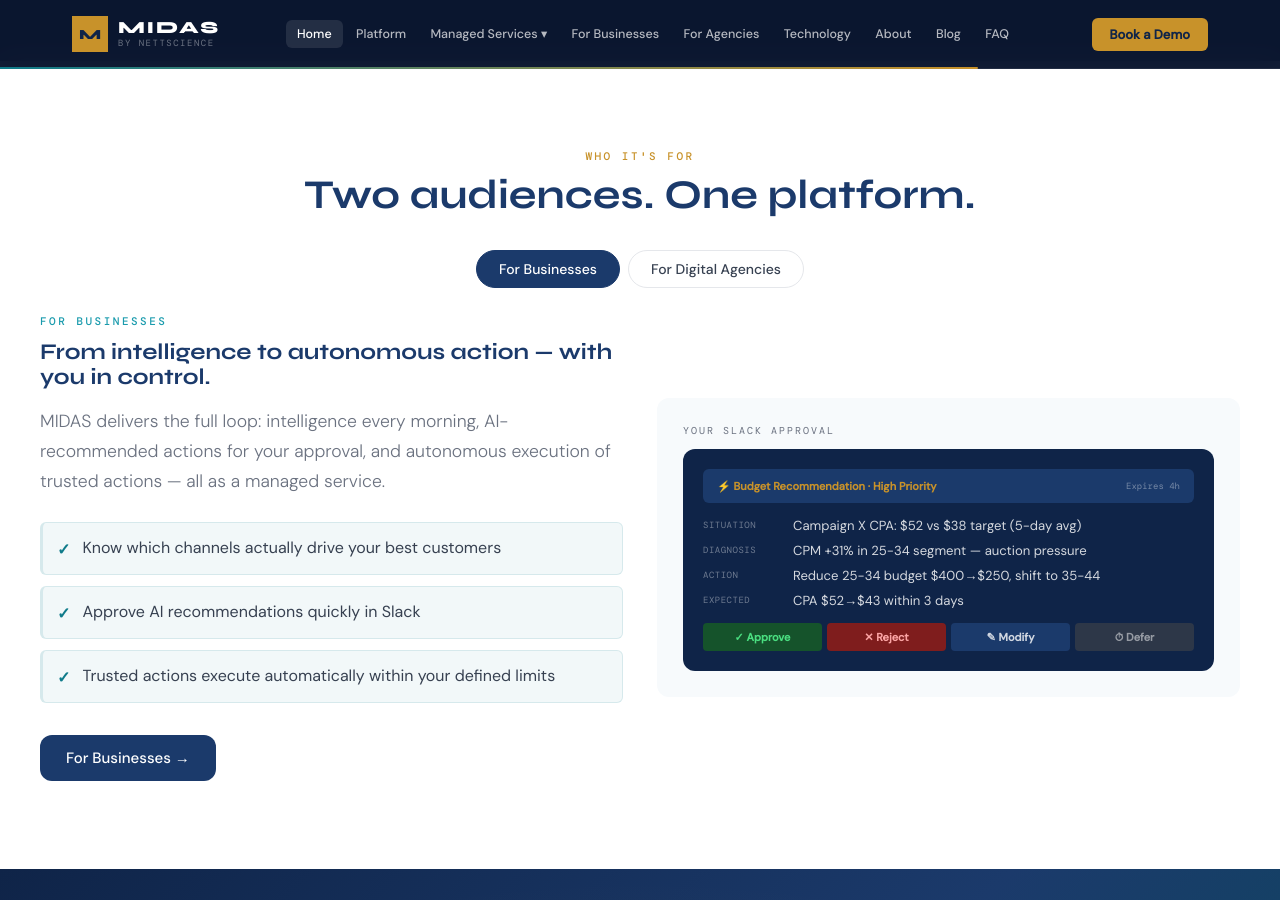
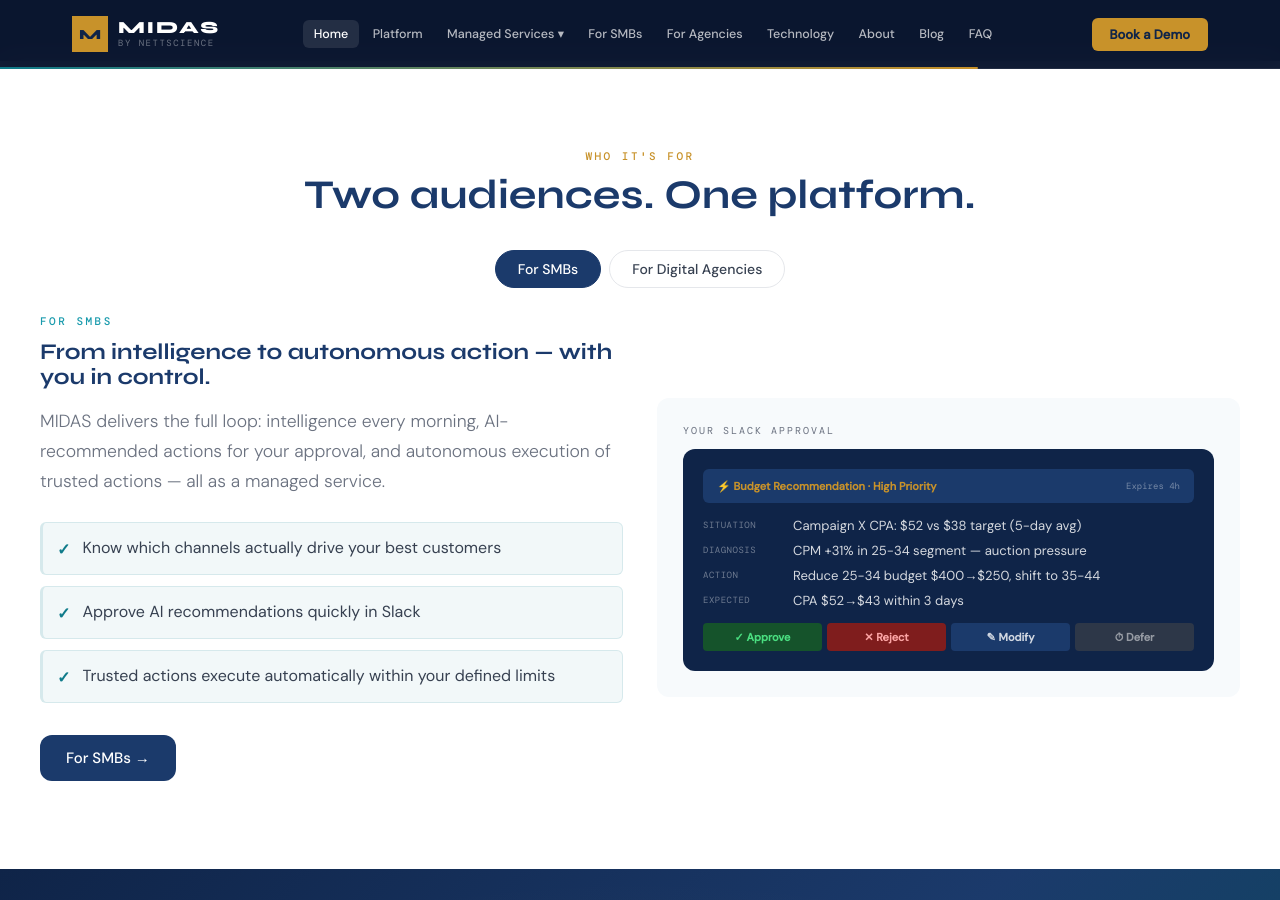
Before and after one commit to NettScienceAnalytics/midas_site, a Jekyll site: the page index.html, which Jekyll copies as it is, in a window 1280 px wide and 900 px high, scrolled down 2937 px. Built offline with Jekyll 4.4.1, drawn with Linux system fonts in a browser that asks for light colours; some of the changed text lies outside the part shown.

Commit message:
Update index.html

```diff
--- a/index.html
+++ b/index.html
@@ -132,7 +132,7 @@
 </head>
 <body>
 <!-- Google Tag Manager (noscript) -->
-<noscript><iframe src="https://www.googletagmanager.com/ns.html?id=GTM-W2L5FKGV"
+<noscript><iframe src="https://www.googletagmanager.com/ns.html?id=GTM-REPLACE_WITH_YOUR_ID"
 height="0" width="0" style="display:none;visibility:hidden"></iframe></noscript>
 <!-- End Google Tag Manager (noscript) -->
 <nav class="nav">
@@ -152,7 +152,7 @@
           <button class="nav-dd-item" onclick="showPage('l3');closeDD()">Layer 3: Channel &amp; Execution</button>
         </div>
       </div>
-      <button class="nl" onclick="showPage('businesses')">For Businesses</button>
+      <button class="nl" onclick="showPage('businesses')">For SMBs</button>
       <button class="nl" onclick="showPage('agencies')">For Agencies</button>
       <button class="nl" onclick="showPage('technology')">Technology</button>
       <button class="nl" onclick="showPage('about')">About</button>
@@ -200,7 +200,7 @@
   <div class="tbar">
     <span class="tlbl">Built on</span><div class="tdiv"></div>
     <div class="tools">
-      <span class="chip"><span class="cdot"></span>n8n</span><span class="chip"><span class="cdot"></span>KNIME</span><span class="chip"><span class="cdot"></span>PostgreSQL</span><span class="chip"><span class="cdot"></span>Ollama</span><span class="chip"><span class="cdot"></span>Apache Superset</span><span class="chip"><span class="cdot"></span>Nginx</span><span class="chip"><span class="cdot"></span>Docker</span><span class="chip"><span class="cdot"></span>Claude API</span>
+      <span class="chip"><span class="cdot"></span>n8n</span><span class="chip"><span class="cdot"></span>KNIME</span><span class="chip"><span class="cdot"></span>PostgreSQL</span><span class="chip"><span class="cdot"></span>Ollama</span><span class="chip"><span class="cdot"></span>Apache Superset</span><span class="chip"><span class="cdot"></span>Caddy</span><span class="chip"><span class="cdot"></span>Docker</span><span class="chip"><span class="cdot"></span>Claude API</span>
     </div>
     <div class="tdiv"></div>
     <span class="tlbl" style="color:rgba(255,255,255,.45)">Private VPS Infrastructure</span>
@@ -310,12 +310,12 @@
   <div class="w">
     <div class="tc mb8"><span class="eye">Who It's For</span><h2 class="tn">Two audiences. One platform.</h2></div>
     <div class="tabs">
-      <div class="tab active" onclick="switchTab(this,'tab-smb')">For Businesses</div>
+      <div class="tab active" onclick="switchTab(this,'tab-smb')">For SMBs</div>
       <div class="tab" onclick="switchTab(this,'tab-agency')">For Digital Agencies</div>
     </div>
     <div id="tab-smb" class="panel active">
       <div>
-        <span class="eye eye-t">For Businesses</span>
+        <span class="eye eye-t">For SMBs</span>
         <h3 class="tn mt3 mb4">From intelligence to autonomous action — with you in control.</h3>
         <p class="lead mb6">MIDAS delivers the full loop: intelligence every morning, AI-recommended actions for your approval, and autonomous execution of trusted actions — all as a managed service.</p>
         <div class="plist mb8">
@@ -323,7 +323,7 @@
           <div class="si"><span class="sc">✓</span><div>Approve AI recommendations quickly in Slack</div></div>
           <div class="si"><span class="sc">✓</span><div>Trusted actions execute automatically within your defined limits</div></div>
         </div>
-        <button class="btn btn-navy btn-lg" onclick="showPage('businesses')">For Businesses →</button>
+        <button class="btn btn-navy btn-lg" onclick="showPage('businesses')">For SMBs →</button>
       </div>
       <div style="background:var(--off);border-radius:var(--r-lg);padding:26px">
         <div style="font-family:var(--f-m);font-size:10px;letter-spacing:2px;color:var(--mid);margin-bottom:12px;text-transform:uppercase">Your Slack Approval</div>
@@ -367,7 +367,7 @@
     <span class="eye eye-d">Ready to start?</span>
     <h2 class="tw mt3">What would you like to do next?</h2>
     <div class="cta-opts">
-      <a class="copt" href="#" onclick="openDemo('Business','copt_card');return false;" style="text-decoration:none"><div class="copt-l">For Businesses</div><div class="copt-t">Book a Demo</div><div class="copt-s">See all three layers on real data</div></a>
+      <a class="copt" href="#" onclick="openDemo('Business','copt_card');return false;" style="text-decoration:none"><div class="copt-l">For SMBs</div><div class="copt-t">Book a Demo</div><div class="copt-s">See all three layers on real data</div></a>
       <div class="copt"><div class="copt-l">For Agencies</div><div class="copt-t">Partner Conversation</div><div class="copt-s">Explore the reseller programme</div></div>
       <a class="copt nogate" href="MIDAS_AllLayers_Brief.pdf" target="_blank" rel="noopener" style="text-decoration:none"><div class="copt-l">Download</div><div class="copt-t">Platform Brief PDF</div><div class="copt-s">Full three-layer capability overview</div></a>
       <a class="copt nogate" href="MIDAS_Architecture_Deep_Dive.pdf" target="_blank" rel="noopener" style="text-decoration:none"><div class="copt-l">Download</div><div class="copt-t">Architecture Deep Dive</div><div class="copt-s">Stack, security, infrastructure</div></a>
@@ -879,7 +879,7 @@
 <section class="hero" style="min-height:62vh">
   <div class="hero-bg"><div class="hgrid"></div><div class="orb orb-t"></div></div>
   <div class="w" style="position:relative">
-    <span class="eye">For Businesses</span>
+    <span class="eye">For SMBs</span>
     <h1 class="htitle mt3 mb4">Intelligence. Action. Results.<br><span>All three layers. Fully managed.</span></h1>
     <p class="lead lead-w" style="max-width:560px;margin-bottom:26px">MIDAS gives you the complete loop — from unified intelligence to autonomous action — as a fully managed service. No data scientists. No infrastructure. No platform logins.</p>
     <div class="hact"><button class="btn btn-gold btn-lg">Book a Demo</button><a class="btn btn-out btn-lg nogate" href="MIDAS_Client_Brief.pdf" target="_blank" rel="noopener">Download the Client Brief</a></div>
@@ -903,7 +903,7 @@
     <div class="lm-strip">
       <div class="lm-icon">🎯</div>
       <div class="lm-body">
-        <div class="lm-tag">Free Research Report — For Businesses</div>
+        <div class="lm-tag">Free Research Report — For SMBs</div>
         <div class="lm-title">The Mid-Market Intelligence Gap</div>
         <div class="lm-desc">Enterprise marketing intelligence without the enterprise price tag. Why the three current options all fail mid-market businesses — and how the gap is now being closed.</div>
       </div>
@@ -1081,7 +1081,7 @@
     <h2 class="tn mb3">Data Security — Six Layers</h2>
     <p class="lead" style="max-width:640px;margin-bottom:36px">Security in MIDAS is not a compliance checkbox. It is a consequence of how the architecture is designed — from network isolation to immutable audit trails across all three execution layers.</p>
     <div class="g2">
-      <div class="secitem"><div class="secnum">01</div><div><h4 class="tn mb3">Network Isolation</h4><p style="font-size:.86rem;color:var(--mid)">PostgreSQL, n8n, KNIME, and Ollama live on Docker's internal network — unreachable from the internet. Nginx is the sole, controlled entry point to the entire stack.</p></div></div>
+      <div class="secitem"><div class="secnum">01</div><div><h4 class="tn mb3">Network Isolation</h4><p style="font-size:.86rem;color:var(--mid)">PostgreSQL, n8n, KNIME, and Ollama live on Docker's internal network — unreachable from the internet. Caddy is the sole, controlled entry point to the entire stack.</p></div></div>
       <div class="secitem"><div class="secnum">02</div><div><h4 class="tn mb3">Encrypted Traffic</h4><p style="font-size:.86rem;color:var(--mid)">All communication HTTPS-encrypted via auto-renewing Let's Encrypt TLS certificates. No data transmitted in plain text at any point between users and the platform.</p></div></div>
       <div class="secitem"><div class="secnum">03</div><div><h4 class="tn mb3">Client Data Isolation</h4><p style="font-size:.86rem;color:var(--mid)">PostgreSQL row-level security enforces that one client's data can never appear in another's query or dashboard — enforced at database level, not application code.</p></div></div>
       <div class="secitem"><div class="secnum">04</div><div><h4 class="tn mb3">Access Control</h4><p style="font-size:.86rem;color:var(--mid)">Role-based access in Superset per user. IP restrictions on admin interfaces. API credentials stored securely — never exposed in logs, dashboards, or error messages.</p></div></div>
@@ -1173,7 +1173,7 @@
   <div class="w">
     <!-- FAQ TABS -->
     <div class="tabs" style="justify-content:flex-start;margin-bottom:36px">
-      <div class="tab active faq-tab" onclick="switchFaqTab(this,'faq-biz')">For Businesses</div>
+      <div class="tab active faq-tab" onclick="switchFaqTab(this,'faq-biz')">For SMBs</div>
       <div class="tab faq-tab" onclick="switchFaqTab(this,'faq-agency')">For Agencies</div>
     </div>
 
@@ -1593,7 +1593,7 @@
           <span style="background:rgba(15,123,138,.25);color:var(--teal-light);font-size:11px;padding:5px 11px;border-radius:4px;border:1px solid rgba(15,123,138,.35)">Layer 1 ▾</span>
           <span style="background:rgba(200,146,42,.15);color:var(--gold-light);font-size:11px;padding:5px 11px;border-radius:4px;border:1px solid rgba(200,146,42,.3)">Layer 2 ▾</span>
           <span style="background:rgba(124,58,237,.15);color:#A78BFA;font-size:11px;padding:5px 11px;border-radius:4px;border:1px solid rgba(124,58,237,.3)">Layer 3 ▾</span>
-          <span style="background:rgba(15,123,138,.25);color:var(--teal-light);font-size:11px;padding:5px 11px;border-radius:4px;border:1px solid rgba(15,123,138,.35)">For Businesses ▾</span>
+          <span style="background:rgba(15,123,138,.25);color:var(--teal-light);font-size:11px;padding:5px 11px;border-radius:4px;border:1px solid rgba(15,123,138,.35)">For SMBs ▾</span>
           <span style="background:rgba(15,123,138,.25);color:var(--teal-light);font-size:11px;padding:5px 11px;border-radius:4px;border:1px solid rgba(15,123,138,.35)">For Agencies ▾</span>
           <span style="background:rgba(255,255,255,.08);color:var(--white);font-size:11px;padding:5px 11px;border-radius:4px;border:1px solid rgba(255,255,255,.1)">Technology</span>
           <span style="background:rgba(255,255,255,.08);color:var(--white);font-size:11px;padding:5px 11px;border-radius:4px;border:1px solid rgba(255,255,255,.1)">Blog</span>
@@ -1602,13 +1602,13 @@
         <span style="background:rgba(200,146,42,.18);color:var(--gold);font-size:11px;padding:5px 11px;border-radius:4px;border:1px solid rgba(200,146,42,.3);font-weight:600">Book a Demo</span>
         <span style="background:var(--gold);color:var(--navy-deep);font-size:11px;padding:5px 11px;border-radius:4px;font-weight:700">Get a Proposal →</span>
       </div>
-      <div style="font-size:11px;color:rgba(255,255,255,.28);font-style:italic">Layer 1, Layer 2, Layer 3, For Businesses, For Agencies all expand to dropdown menus on hover. Two CTAs always visible in nav.</div>
+      <div style="font-size:11px;color:rgba(255,255,255,.28);font-style:italic">Layer 1, Layer 2, Layer 3, For SMBs, For Agencies all expand to dropdown menus on hover. Two CTAs always visible in nav.</div>
     </div>
 
     <h3 class="tn mb6">All Pages — Recommended Build Sequence</h3>
     <div class="smg">
       <div class="smc pri"><div class="smname">① Home</div><div class="smurl">midas.nettscience.com/</div><div class="smpurp">Both audiences. Hero with "all three layers live" positioning. Problem/solution. Three-layer overview with status. Audience switcher with Layer 3 content. Multiple CTAs.</div><div class="smtags"><span class="smtag">Book Demo</span><span class="smtag">Explore Platform</span><span class="smtag">Download Brief</span></div></div>
-      <div class="smc pri"><div class="smname">② For Businesses</div><div class="smurl">/for-businesses</div><div class="smpurp">SMB/CMO audience. Full three-layer value. Onboarding journey. Layer 3 control FAQs. Primary paid landing page for business audience.</div><div class="smtags"><span class="smtag">Book Demo</span><span class="smtag">Client Brief PDF</span></div></div>
+      <div class="smc pri"><div class="smname">② For SMBs</div><div class="smurl">/for-businesses</div><div class="smpurp">SMB/CMO audience. Full three-layer value. Onboarding journey. Layer 3 control FAQs. Primary paid landing page for business audience.</div><div class="smtags"><span class="smtag">Book Demo</span><span class="smtag">Client Brief PDF</span></div></div>
       <div class="smc pri"><div class="smname">② For Agencies</div><div class="smurl">/for-agencies</div><div class="smpurp">Agency/reseller audience. Three-layer white-label. Full commercial model including L3 tier. Retention moat mechanics. Approval rate chart.</div><div class="smtags"><span class="smtag">Partner Conversation</span><span class="smtag">Agency Brief PDF</span></div></div>
       <div class="smc"><div class="smname">③ Contact / Book Demo</div><div class="smurl">/contact</div><div class="smpurp">Three contact paths: Book Demo (Calendly), Get Proposal (form), Partner Enquiry (form). Primary conversion point.</div><div class="smtags"><span class="smtag">Calendly Embed</span><span class="smtag">Proposal Form</span></div></div>
       <div class="smc"><div class="smname">④ Platform Overview</div><div class="smurl">/platform</div><div class="smpurp">Full six-step loop diagram. Three-layer technology stack table. Daily cycle timeline. Mid-funnel for curious buyers from either audience.</div><div class="smtags"><span class="smtag">Book Demo</span><span class="smtag">Architecture Brief</span></div></div>
@@ -1634,7 +1634,7 @@
         <h4 class="tt mb4" style="font-family:var(--f-m);font-size:11px;letter-spacing:1.5px">FOOTER NAVIGATION COLUMNS</h4>
         <div style="display:flex;flex-direction:column;gap:7px;margin-bottom:22px">
           <div style="padding:11px 14px;background:var(--white);border-radius:var(--r);border:1px solid var(--light);font-size:.84rem"><strong>Platform</strong> — Overview, Layer 1, Layer 2, Layer 3, Technology, Roadmap</div>
-          <div style="padding:11px 14px;background:var(--white);border-radius:var(--r);border:1px solid var(--light);font-size:.84rem"><strong>For Businesses</strong> — Overview, Pricing, Case Studies, FAQ</div>
+          <div style="padding:11px 14px;background:var(--white);border-radius:var(--r);border:1px solid var(--light);font-size:.84rem"><strong>For SMBs</strong> — Overview, Pricing, Case Studies, FAQ</div>
           <div style="padding:11px 14px;background:var(--white);border-radius:var(--r);border:1px solid var(--light);font-size:.84rem"><strong>For Agencies</strong> — Overview, Partner Programme, Ideal Clients</div>
           <div style="padding:11px 14px;background:var(--white);border-radius:var(--r);border:1px solid var(--light);font-size:.84rem"><strong>Resources</strong> — Blog, Case Studies, Briefs &amp; Downloads</div>
           <div style="padding:11px 14px;background:var(--white);border-radius:var(--r);border:1px solid var(--light);font-size:.84rem"><strong>Company</strong> — About NettScience, Contact, nettscience.com ↗</div>
@@ -1678,11 +1678,8 @@
       </div>
       <div>
         <div class="ftct">Audiences</div>
-        <a class="ftl" onclick="showPage('businesses')">For Businesses</a>
+        <a class="ftl" onclick="showPage('businesses')">For SMBs</a>
         <a class="ftl" onclick="showPage('agencies')">For Agencies</a>
-        <a class="ftl" href="#">Partner Programme</a>
-        <a class="ftl" href="#">Pricing</a>
-        <a class="ftl" href="#">Case Studies</a>
       </div>
       <div>
         <div class="ftct">Company</div>
@@ -1731,19 +1728,23 @@
     var titles = {
       home:"Home", platform:"Platform", l1:"Layer 1 - Data & Intelligence",
       l2:"Layer 2 - Decision Automation", l3:"Layer 3 - Channel Execution",
-      businesses:"For Businesses", agencies:"For Agencies",
+      businesses:"For SMBs", agencies:"For Agencies",
       technology:"Technology", about:"About", faq:"FAQ"
     };
+    // Use the ACTUAL browser URL (hash-based) so GA4 doesn't override page_location.
+    // The hash (#agencies) becomes the distinguishing part of the path GA4 records.
     var loc = window.location.href;
     var path = (id==="home" ? "/" : "/#"+id);
-      document.title = (titles[id] || id) + " | MIDAS";
-      window.dataLayer = window.dataLayer || [];
-      window.dataLayer.push({
+    // Set the REAL document title so GA4 (and everything else) reads the correct
+    // per-section title natively, rather than a dataLayer value it may override.
+    document.title = (titles[id] || id) + " | MIDAS";
+    window.dataLayer = window.dataLayer || [];
+    window.dataLayer.push({
       event: "virtual_pageview",
       page_path: path,
       page_title: (titles[id] || id) + " | MIDAS",
       page_location: loc
-  });
+    });
   }catch(e){}
   window.scrollTo({top:0,behavior:"smooth"});
 }
@@ -1831,7 +1832,7 @@
 <script>
 // ===== Lead-gate logic =====
 // IMPORTANT: replace the endpoint below with your real Formspree form URL.
-var LG_ENDPOINT = "https://formspree.io/f/xpqelowq";
+var LG_ENDPOINT = "https://formspree.io/f/REPLACE_WITH_YOUR_ID";
 window.dataLayer = window.dataLayer || [];
 var lgPendingFile = null;
 
@@ -1995,7 +1996,7 @@
 <script>
 // ===== Demo request logic =====
 // IMPORTANT: replace with your SEPARATE Formspree demo form endpoint.
-var DEMO_ENDPOINT = "https://formspree.io/f/mbdeaelo";
+var DEMO_ENDPOINT = "https://formspree.io/f/REPLACE_WITH_DEMO_FORM_ID";
 window.dataLayer = window.dataLayer || [];
 
 function openDemo(audience, source){
```
Also changed, not shown: other parts of index.html (+1 -1 lines).
